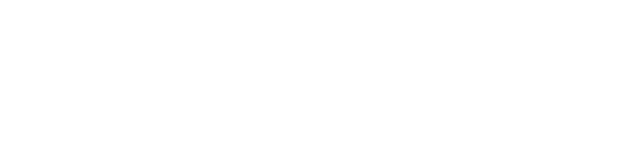
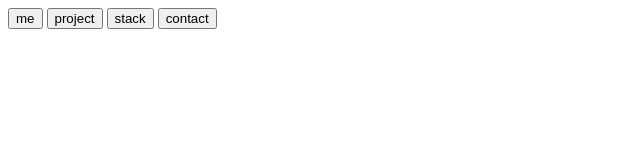
Before and after one commit to Dift12/Personal-Site, a website built with webpack: page src/template.html in a window 1280 px wide. Shown: the whole page, without its empty margins (0-640 px from the left). Built offline with nearby package versions, Linux system fonts and the light colour scheme.

Commit message:
Make template boilerplate

```diff
--- a/src/template.html
+++ b/src/template.html
@@ -6,6 +6,14 @@
     <title>DIFT12</title>
 </head>
 <body>
+    <nav class="navbar">
+        <button id="me">me</button>
+        <button id="project">project</button>
+        <button id="stack">stack</button>
+        <button id="contact">contact</button>
+    </nav>
+    <main id="content">
 
+    </main>
 </body>
 </html>
```
